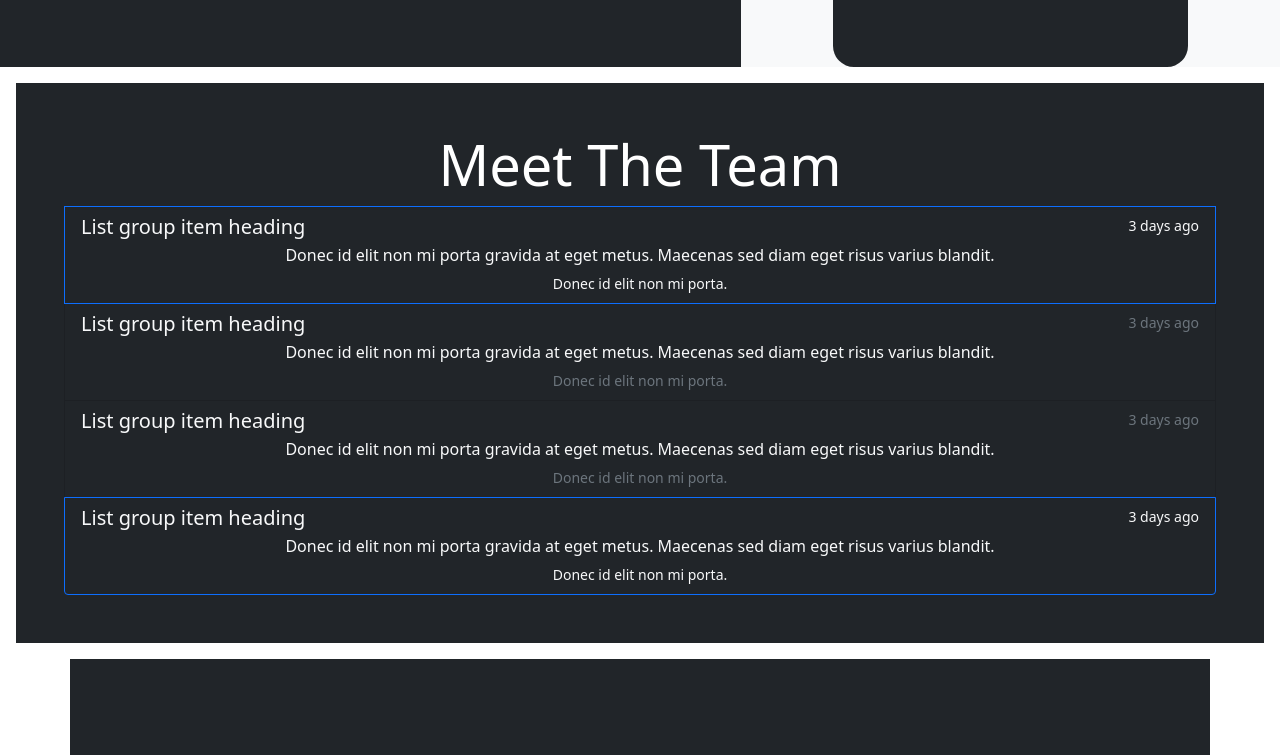
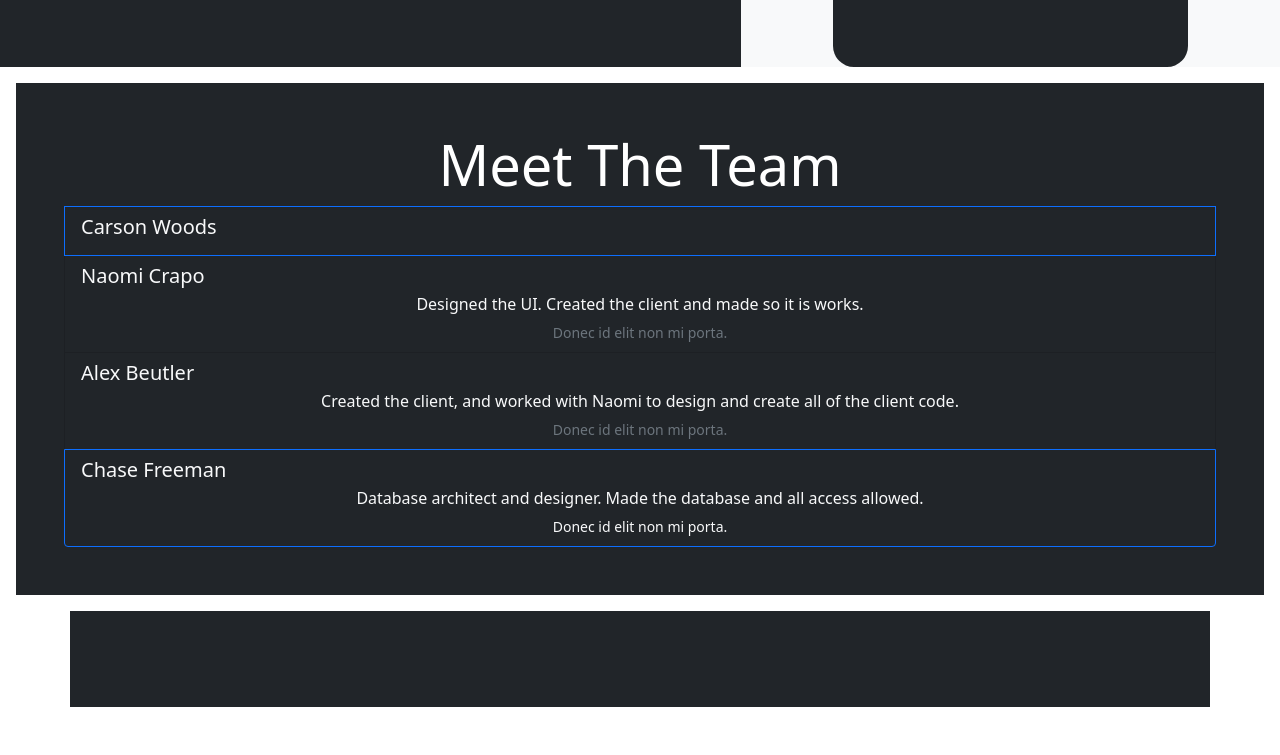
Before and after one commit to cdwoods1/cdwoods1.github.io, a plain HTML site: page index.html in a window 1280 px wide. Shown: the part 2737-3492 px from the top of the page. After the commit the page ends 3444 px from the top, so only its background shows below. Drawn offline with nearby package versions, Linux system fonts and the light colour scheme.

Commit message:
Update index.html

```diff
--- a/index.html
+++ b/index.html
@@ -126,34 +126,33 @@
       <h1 class="display-4 font-weight-normal justify-content-left">Meet The Team</h1>
       <div class="list-group-item list-group-item-action flex-column align-items-start active bg-dark text-light ">
         <div class="d-flex w-100 justify-content-between">
-          <h5 class="mb-1">List group item heading</h5>
-          <small>3 days ago</small>
+          <h5 class="mb-1">Carson Woods</h5>
+
         </div>
-        <p class="mb-1">Donec id elit non mi porta gravida at eget metus. Maecenas sed diam eget risus varius blandit.</p>
-        <small>Donec id elit non mi porta.</small>
+        <p class="mb-1"Managed the server, coordinated between the server and client, and how things communicate across the application.</small>
       </div>
       <a class="list-group-item list-group-item-action flex-column align-items-start bg-dark text-light">
         <div class="d-flex w-100 justify-content-between">
-          <h5 class="mb-1">List group item heading</h5>
-          <small class="text-muted">3 days ago</small>
+          <h5 class="mb-1">Naomi Crapo</h5>
+
         </div>
-        <p class="mb-1">Donec id elit non mi porta gravida at eget metus. Maecenas sed diam eget risus varius blandit.</p>
+        <p class="mb-1">Designed the UI. Created the client and made so it is works.</p>
         <small class="text-muted">Donec id elit non mi porta.</small>
       </a>
       <a class="list-group-item list-group-item-action flex-column align-items-start bg-dark text-light">
         <div class="d-flex w-100 justify-content-between">
-          <h5 class="mb-1">List group item heading</h5>
-          <small class="text-muted">3 days ago</small>
+          <h5 class="mb-1">Alex Beutler</h5>
+
         </div>
-        <p class="mb-1">Donec id elit non mi porta gravida at eget metus. Maecenas sed diam eget risus varius blandit.</p>
+        <p class="mb-1">Created the client, and worked with Naomi to design and create all of the client code.</p>
         <small class="text-muted">Donec id elit non mi porta.</small>
       </a>
       <a class="list-group-item list-group-item-action flex-column align-items-start active bg-dark text-light">
         <div class="d-flex w-100 justify-content-between">
-          <h5 class="mb-1">List group item heading</h5>
-          <small>3 days ago</small>
+          <h5 class="mb-1">Chase Freeman</h5>
+
         </div>
-        <p class="mb-1">Donec id elit non mi porta gravida at eget metus. Maecenas sed diam eget risus varius blandit.</p>
+        <p class="mb-1">Database architect and designer. Made the database and all access allowed.</p>
         <small>Donec id elit non mi porta.</small>
       </a>
     </div>
```
